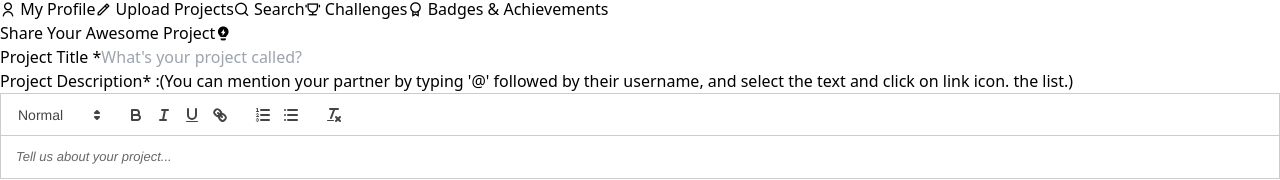
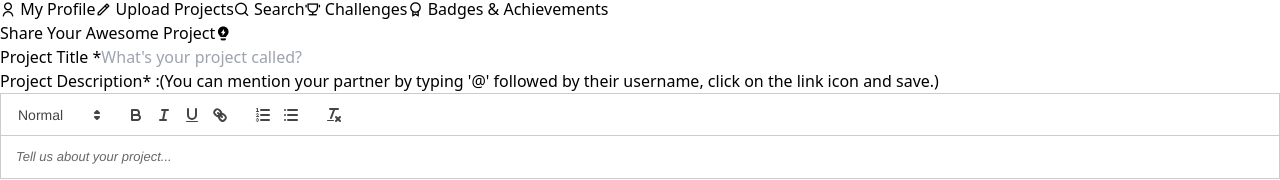
Before and after one commit to SaunakChaudhary/devSphere, a React (Vite) app in the folder client/: page /user/create-post in a window 1280 px wide. Shown: the part 345-525 px from the top of the page. Built offline with nearby package versions, Linux system fonts and the light colour scheme; no server answers; sample sign-in values are in the browser's storage.

Commit message:
Update CreatePost.jsx
.

```diff
--- a/client/src/Pages/User/CreatePost.jsx
+++ b/client/src/Pages/User/CreatePost.jsx
@@ -221,8 +221,7 @@ const ProjectSubmission = () => {
                 <span className="text-red-500">*</span> :
                 <span className="font-normal text-xs ml-2">
                   (You can mention your partner by typing &apos;@&apos; followed
-                  by their username, and select the text and click on link icon.
-                  the list.)
+                  by their username, click on the link icon and save.)
                 </span>
               </label>
               <ReactQuill
```
